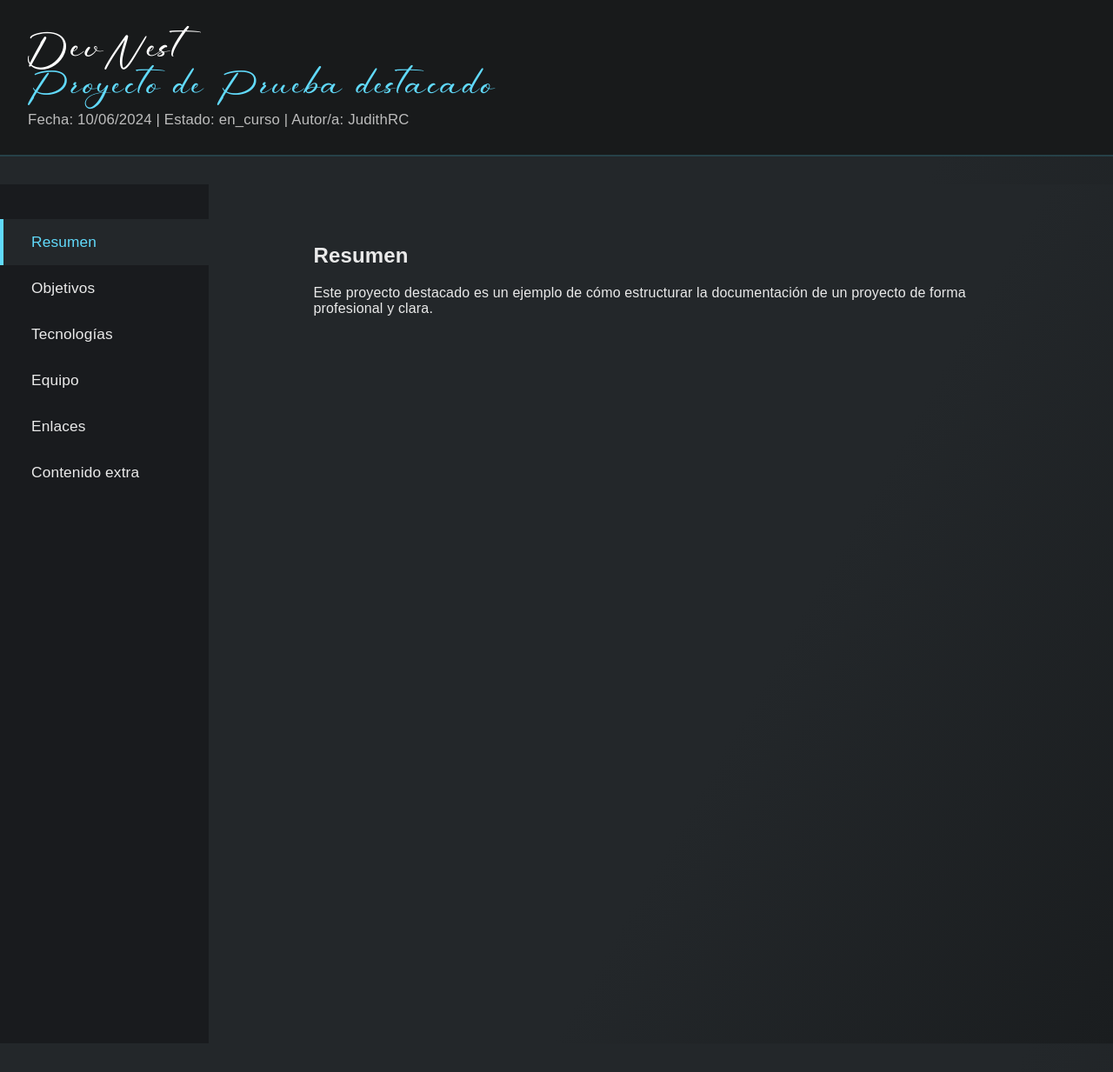
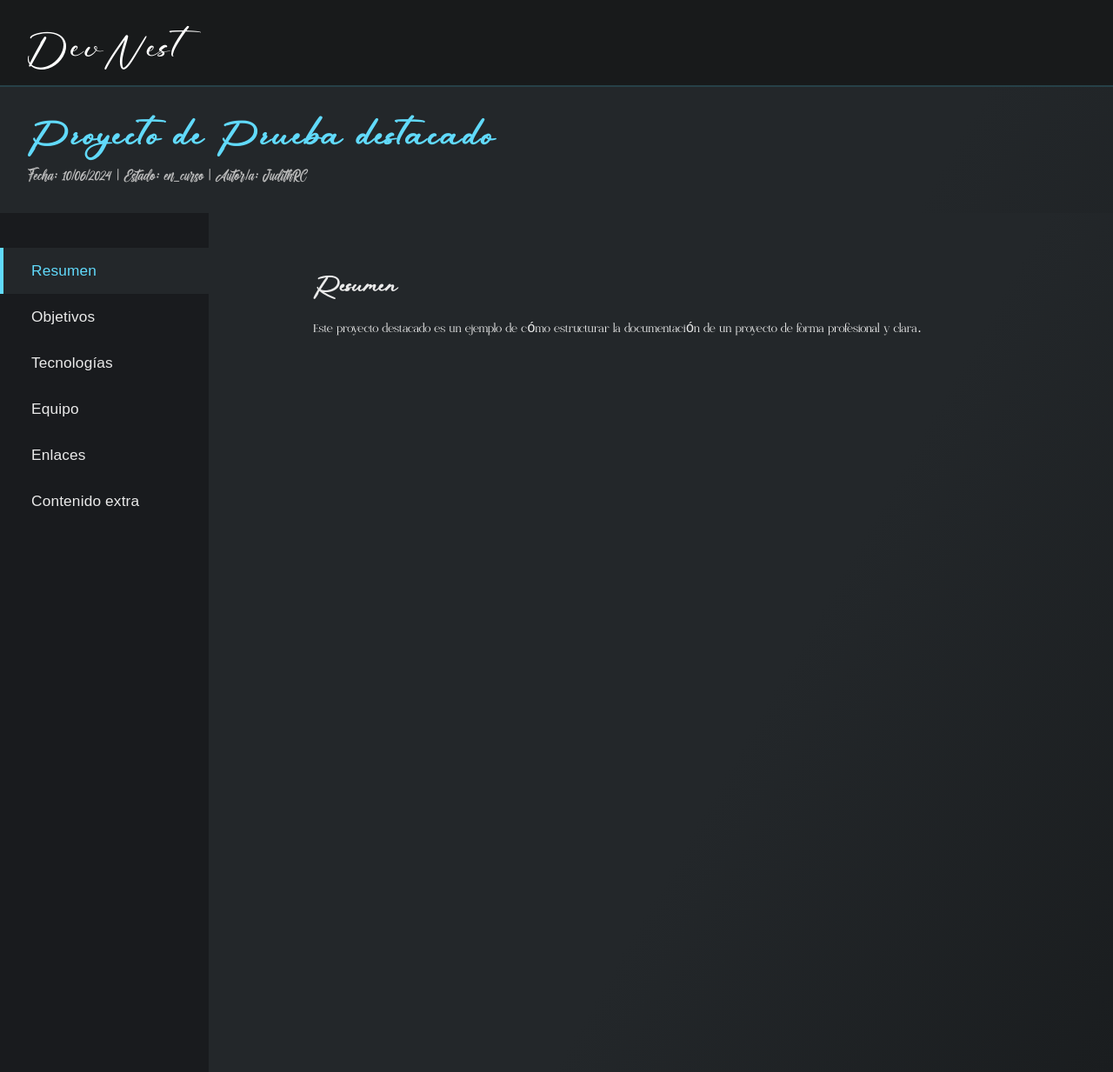
Before and after one commit to JudithRC/DevNet, a Jekyll site: the page built from _posts/2024-06-10-proyecto-destacado.md, in a window 1280 px wide. Shown: the whole page at 87% size. Built offline with Jekyll 4.4.1, drawn with Linux system fonts in a browser that asks for light colours; some web fonts are replaced; before the commit the page ends 1200 px from its top, so only the background shows below that.

Commit message:
Ajustes fuentes y espacios

```diff
--- a/_layouts/proyecto-docs.html
+++ b/_layouts/proyecto-docs.html
@@ -13,13 +13,15 @@ layout: null
 <body class="proyecto-doc">
   <header class="proyecto-header">
     <a class="logo-devnest" href="{{ '/' | relative_url }}">DevNest</a>
+  </header>
+  <div class="proyecto-titulo-meta">
     <h1 class="proyecto-titulo">{{ page.title }}</h1>
     <div class="proyecto-meta">
       <span>Fecha: {{ page.date | date: '%d/%m/%Y' }}</span>
       {% if page.estado %} | <span>Estado: {{ page.estado }}</span>{% endif %}
       {% if page.author %} | <span>Autor/a: {{ page.author }}</span>{% endif %}
     </div>
-  </header>
+  </div>
   <div class="proyecto-doc-main">
     <aside class="proyecto-sidebar">
       <nav>
--- a/assets/css/index.css
+++ b/assets/css/index.css
@@ -127,3 +127,31 @@
   align-items: center;
   justify-content: center;
 }
+
+/* =========================
+   BOTONES DE PROYECTO (INDEX Y GLOBAL)
+   ========================= */
+.btn-proyecto {
+  display: inline-block;
+  margin: 18px auto 0 auto;
+  padding: 10px 32px;
+  background: #61dafb;
+  color: #181a1b;
+  font-family: 'LUXIA', Arial, sans-serif;
+  font-weight: 600;
+  font-size: 1.08rem;
+  border: none;
+  border-radius: 24px;
+  box-shadow: 0 2px 12px #61dafb33;
+  cursor: pointer;
+  text-align: center;
+  text-decoration: none;
+  transition: background 0.18s, color 0.18s, box-shadow 0.18s, transform 0.15s;
+}
+.btn-proyecto:hover {
+  background: #7c1fff;
+  color: #fff;
+  box-shadow: 0 4px 24px #57069155;
+  transform: translateY(-2px) scale(1.04);
+  text-decoration: none;
+}
--- a/assets/css/proyecto-docs.css
+++ b/assets/css/proyecto-docs.css
@@ -21,18 +21,37 @@
   border-bottom: 2px solid #61dafb33;
   margin-bottom: 32px;
 }
+.proyecto-doc .proyecto-header .logo-devnest {
+  font-family: 'Rustic Roadway', Arial, sans-serif;
+}
+.proyecto-doc .proyecto-titulo-meta {
+  margin-bottom: 32px;
+}
 .proyecto-doc .proyecto-titulo {
-  font-family: 'Rustic Roadway', 'LUXIA', Arial, sans-serif;
+  font-family: 'Rustic Roadway', Arial, sans-serif;
   font-size: 2.3rem;
   color: #61dafb;
   margin: 0 0 8px 32px;
   letter-spacing: 2px;
 }
 .proyecto-doc .proyecto-meta {
+  font-family: 'Awesome Font', Arial, sans-serif;
   color: #bdbdbd;
   font-size: 1.05rem;
   margin-left: 32px;
   margin-bottom: 12px;
+}
+.proyecto-doc h1,
+.proyecto-doc h2,
+.proyecto-doc h3 {
+  font-family: 'Rustic Roadway', Arial, sans-serif;
+}
+.proyecto-doc .proyecto-section,
+.proyecto-doc .proyecto-section p,
+.proyecto-doc .proyecto-section ul,
+.proyecto-doc .proyecto-section ol,
+.proyecto-doc .equipo-lista li {
+  font-family: 'Olivera', Arial, sans-serif;
 }
 .proyecto-doc .proyecto-secciones {
   max-width: 900px;
```
